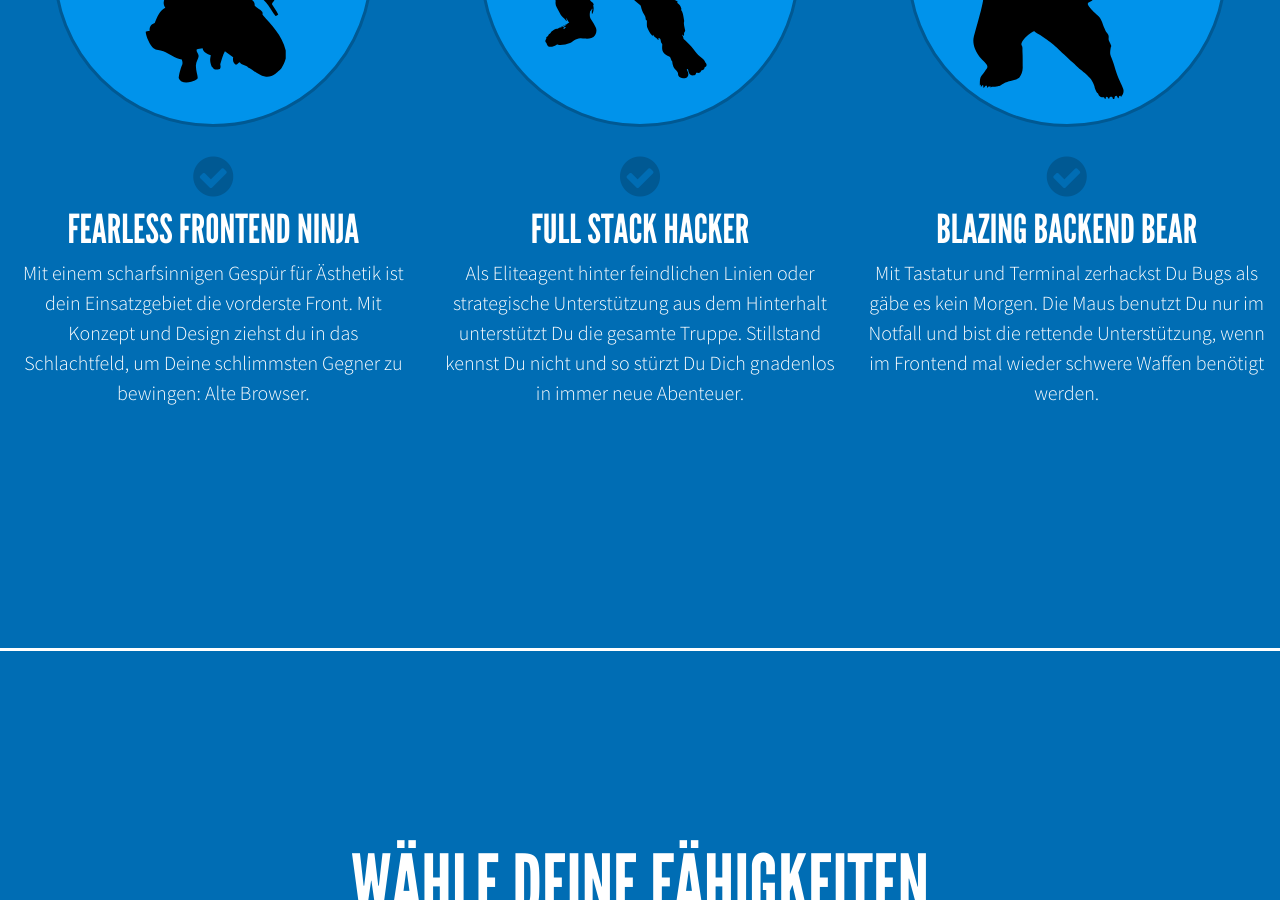
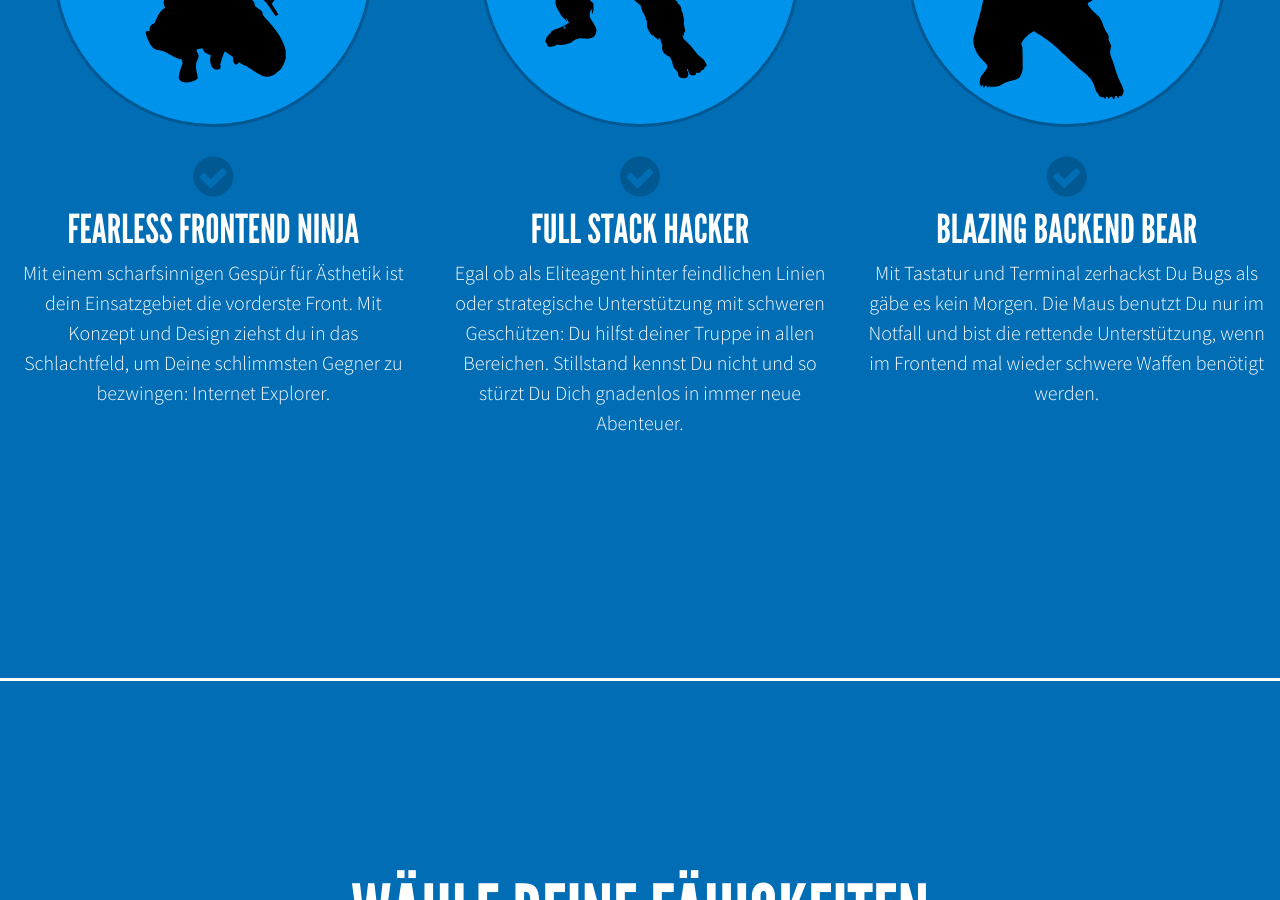
Before and after one commit to campudus/campudus.github.io, a Jekyll site: the page built from de/jobs/index.html, in a window 1280 px wide and 900 px high, scrolled down 1826 px. Built offline with Jekyll 4.4.1, drawn with Linux system fonts in a browser that asks for light colours.

Commit message:
full stack text, reformat

```diff
--- a/de/jobs/index.html
+++ b/de/jobs/index.html
@@ -96,7 +96,7 @@ Campudus
       <h3>Fearless Frontend Ninja</h3>
 
       <p>Mit einem scharfsinnigen Gespür für Ästhetik ist dein Einsatzgebiet die vorderste Front. Mit Konzept und Design
-      ziehst du in das Schlachtfeld, um Deine schlimmsten Gegner zu bewingen: Alte Browser.</p>
+        ziehst du in das Schlachtfeld, um Deine schlimmsten Gegner zu bezwingen: Internet Explorer.</p>
 
     </div>
     <div class="large-4 columns kind" id="full-stack">
@@ -107,8 +107,9 @@ Campudus
 
       <h3>Full Stack Hacker</h3>
 
-    <p>Als Eliteagent hinter feindlichen Linien oder strategische Unterstützung aus dem Hinterhalt unterstützt Du die
-      gesamte Truppe. Stillstand kennst Du nicht und so stürzt Du Dich gnadenlos in immer neue Abenteuer.</p>
+      <p>Egal ob als Eliteagent hinter feindlichen Linien oder strategische Unterstützung mit schweren Geschützen: Du
+        hilfst deiner Truppe in allen Bereichen. Stillstand kennst Du nicht und so stürzt Du Dich gnadenlos in immer
+        neue Abenteuer.</p>
 
     </div>
     <div class="large-4 columns kind" id="backend-bear">
@@ -136,24 +137,28 @@ Campudus
       <ul class="small-block-grid-1 medium-block-grid-2 large-block-grid-4">
         <li data-equalizer-watch class="tech-item" id="javascript"><i class="icon-javascript"></i>
           <img class="shadow" src="{{ site.baseurl }}assets/jobs/shadow.png"/>
+
           <h3>JavaScript</h3>
 
           <div class="description">Unsere Grundausstattung und in vielen Bereichen super einsetzbar.</div>
           <i class="icon-check"></i></li>
         <li data-equalizer-watch class="tech-item" id="html5"><i class="icon-html5"></i>
           <img class="shadow" src="{{ site.baseurl }}assets/jobs/shadow.png"/>
+
           <h3>HTML 5</h3>
 
           <div class="description">Irgendwann muss man auch mal loslassen und alte Browser aus dem Netz verbannen.</div>
           <i class="icon-check"></i></li>
         <li data-equalizer-watch class="tech-item" id="css3"><i class="icon-css3"></i>
           <img class="shadow" src="{{ site.baseurl }}assets/jobs/shadow.png"/>
+
           <h3>CSS3/Sass</h3>
 
           <div class="description">Bringt den fancy Style in das Frontend. Designs umsetzen wie es sein sollte.</div>
           <i class="icon-check"></i></li>
         <li data-equalizer-watch class="tech-item" id="angular-js"><i class="icon-angularJs"></i>
           <img class="shadow" src="{{ site.baseurl }}assets/jobs/shadow.png"/>
+
           <h3>Angular JS</h3>
 
           <div class="description">Schwere Geschütze sind teilweise auch im Frontend sinnvoll. Angular JS bietet für
@@ -162,6 +167,7 @@ Campudus
           <i class="icon-check"></i></li>
         <li data-equalizer-watch class="tech-item" id="git"><i class="icon-github5"></i>
           <img class="shadow" src="{{ site.baseurl }}assets/jobs/shadow.png"/>
+
           <h3>Git</h3>
 
           <div class="description">Versionskontrolle vom Feinsten und dank Pull Requests das beste Mittel, um Code
@@ -170,18 +176,21 @@ Campudus
           <i class="icon-check"></i></li>
         <li data-equalizer-watch class="tech-item" id="ios"><i class="icon-apple"></i>
           <img class="shadow" src="{{ site.baseurl }}assets/jobs/shadow.png"/>
+
           <h3>iOS</h3>
 
           <div class="description">Auch vor Monstern wie Obj-C machen wir nicht halt.</div>
           <i class="icon-check"></i></li>
         <li data-equalizer-watch class="tech-item" id="android"><i class="icon-android"></i>
           <img class="shadow" src="{{ site.baseurl }}assets/jobs/shadow.png"/>
+
           <h3>Android</h3>
 
           <div class="description">Manch spezieller Einsatz verlangt nativen Code.</div>
           <i class="icon-check"></i></li>
         <li data-equalizer-watch class="tech-item" id="cordova"><i class="icon-cordova"></i>
           <img class="shadow" src="{{ site.baseurl }}assets/jobs/shadow.png"/>
+
           <h3>Cordova/PhoneGap</h3>
 
           <div class="description">Für die schnelle Umsetzung auf verschiedenen Endgeräten arbeiten wir mit unserer
@@ -190,36 +199,42 @@ Campudus
           <i class="icon-check"></i></li>
         <li data-equalizer-watch class="tech-item" id="sql"><i class="icon-database"></i>
           <img class="shadow" src="{{ site.baseurl }}assets/jobs/shadow.png"/>
+
           <h3>SQL</h3>
 
           <div class="description">Sichert unsere Daten bei einigen unserer Produkte.</div>
           <i class="icon-check"></i></li>
         <li data-equalizer-watch class="tech-item" id="shell"><i class="icon-terminal"></i>
           <img class="shadow" src="{{ site.baseurl }}assets/jobs/shadow.png"/>
+
           <h3>Shell</h3>
 
           <div class="description">Kleine Skripte helfen uns bei der automatisierten Lösung von Alltagsproblemen.</div>
           <i class="icon-check"></i></li>
         <li data-equalizer-watch class="tech-item" id="php"><i class="icon-php"></i>
           <img class="shadow" src="{{ site.baseurl }}assets/jobs/shadow.png"/>
+
           <h3>PHP</h3>
 
           <div class="description">In manchen Fällen greifen wir auf das fast überall verfügbare PHP zurück.</div>
           <i class="icon-check"></i></li>
         <li data-equalizer-watch class="tech-item" id="flash"><i class="icon-gulp"></i>
           <img class="shadow" src="{{ site.baseurl }}assets/jobs/shadow.png"/>
+
           <h3>Gulp</h3>
 
           <div class="description"></div>
           <i class="icon-check"></i></li>
         <li data-equalizer-watch class="tech-item" id="nodejs"><i class="icon-nodeJs"></i>
           <img class="shadow" src="{{ site.baseurl }}assets/jobs/shadow.png"/>
+
           <h3>Node.JS</h3>
 
           <div class="description">Schnelle Prototypen und magische Skripte lassen wir hiermit gerne entstehen.</div>
           <i class="icon-check"></i></li>
         <li data-equalizer-watch class="tech-item" id="vertx"><i class="icon-vertx"></i>
           <img class="shadow" src="{{ site.baseurl }}assets/jobs/shadow.png"/>
+
           <h3>Vert.x</h3>
 
           <div class="description">Als Contributor helfen wir Vert.x zu verbessern. Polyglotes, event-driven Framework
@@ -228,6 +243,7 @@ Campudus
           <i class="icon-check"></i></li>
         <li data-equalizer-watch class="tech-item" id="scala"><i class="icon-scala"></i>
           <img class="shadow" src="{{ site.baseurl }}assets/jobs/shadow.png"/>
+
           <h3>Scala</h3>
 
           <div class="description">Funktionale Programmierung trifft auf Objekte. Im Backend unser beliebtestes
@@ -236,6 +252,7 @@ Campudus
           <i class="icon-check"></i></li>
         <li data-equalizer-watch class="tech-item" id="wordpress"><i class="icon-wordpress"></i>
           <img class="shadow" src="{{ site.baseurl }}assets/jobs/shadow.png"/>
+
           <h3>Wordpress</h3>
 
           <div class="description">Hilft uns, Webseiten speziell an die Wünsche der Kunden anzupassen.</div>
```
Lines whose indentation alone changed are shown as unchanged.
